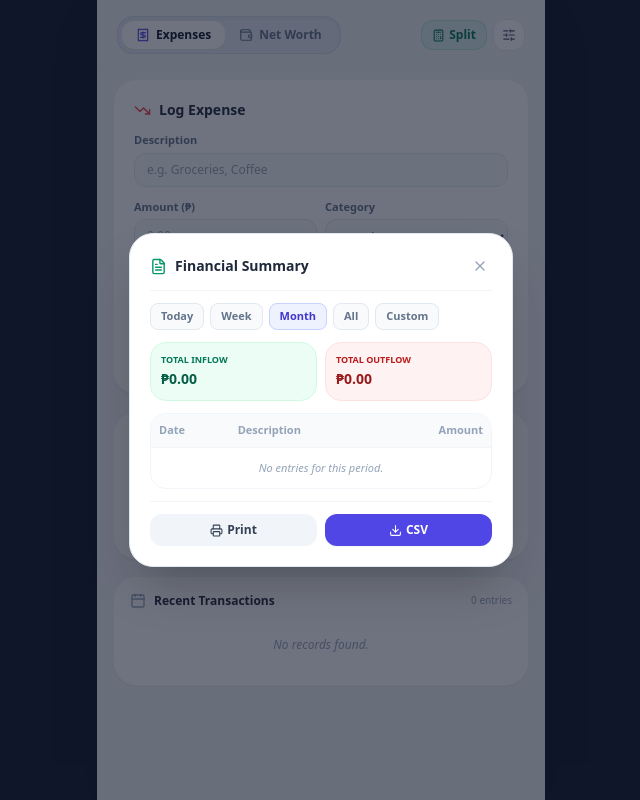
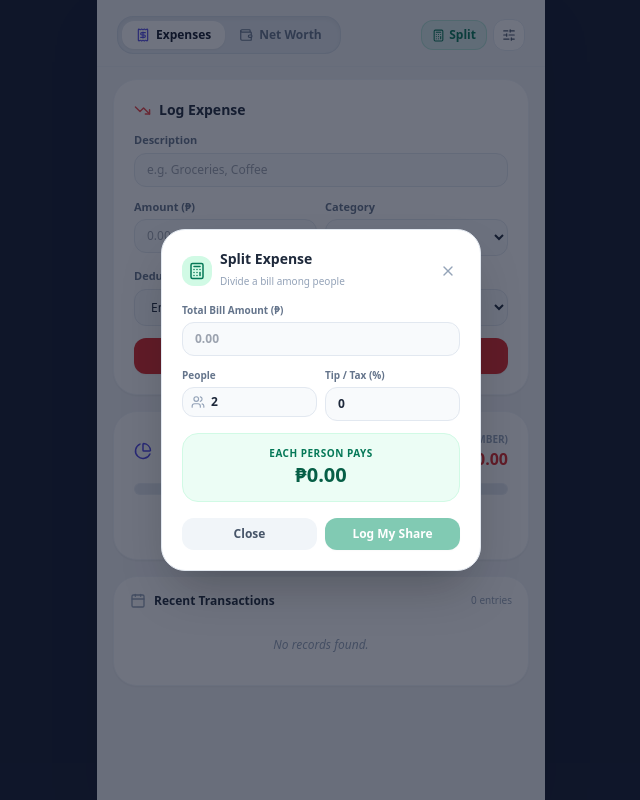
Before and after one commit to Lex-Suuu/Salary-Tracker, a React (Vite) app: page / in a window 1280 px wide. Both pictures are taken after a click on the button "Split". Shown: the whole page, without its empty margins (319-959 px from the left). Built offline with nearby package versions, Linux system fonts and the light colour scheme.

Commit message:
Fix reset data to set all account balances and net worth to 0, and add real Split bill calculator

```diff
--- a/src/App.jsx
+++ b/src/App.jsx
@@ -24,8 +24,8 @@ import {
   SlidersHorizontal,
   ChevronRight,
   Archive,
-  ArrowRightLeft,
-  RotateCcw
+  RotateCcw,
+  Users
 } from 'lucide-react';
 
 const INITIAL_EXPENSE_CATEGORIES = [
@@ -47,26 +47,27 @@ const CATEGORY_COLORS = [
 
 const FILTER_TABS = ['All', 'Wallet', 'Savings', 'MP2 Savings', 'Credit', 'Loans', 'Closed'];
 
+const DEFAULT_ACCOUNTS = [
+  { id: 'acc_gotyme', name: 'Emergency Fund', bankName: 'GO', balance: 0, category: 'Wallet', iconColor: 'bg-emerald-500 text-white', isClosed: false },
+  { id: 'acc_bdo', name: 'Emergency Fund', bankName: 'BDO', balance: 0, category: 'Savings', iconColor: 'bg-blue-900 text-amber-400', isClosed: false },
+  { id: 'acc_bpi', name: 'Savings', bankName: 'BPI', balance: 0, category: 'Savings', iconColor: 'bg-red-700 text-white', isClosed: false },
+  { id: 'acc_mp2', name: 'Retirement Fund', bankName: 'MP2', balance: 0, category: 'MP2 Savings', iconColor: 'bg-indigo-900 text-white', isClosed: false },
+  { id: 'acc_maya_sa', name: 'SA/TD/Personal Goal', bankName: 'maya', balance: 0, category: 'Savings', iconColor: 'bg-black text-emerald-400', isClosed: false },
+  { id: 'acc_gcash', name: 'Gfund/Invest', bankName: 'G)', balance: 0, category: 'Wallet', iconColor: 'bg-blue-600 text-white', isClosed: false },
+  { id: 'acc_crypto', name: 'Fund/Stocks/Crypto', bankName: 'maya', balance: 0, category: 'Wallet', iconColor: 'bg-black text-emerald-400', isClosed: false },
+  { id: 'acc_gold', name: 'Gold', bankName: '💍', balance: 0, category: 'Asset', iconColor: 'bg-emerald-100 text-emerald-700', isClosed: false }
+];
+
 export default function App() {
-  // Automatically opens on Expenses every time the app loads
   const [mainTab, setMainTab] = useState('expenses');
   const [activeCategoryFilter, setActiveCategoryFilter] = useState('All');
 
   const [accounts, setAccounts] = useState(() => {
     try {
       const saved = localStorage.getItem('salary_tracker_accounts_v2');
-      return saved ? JSON.parse(saved) : [
-        { id: 'acc_gotyme', name: 'Emergency Fund', bankName: 'GO', balance: 201218.62, category: 'Wallet', iconColor: 'bg-emerald-500 text-white', isClosed: false },
-        { id: 'acc_bdo', name: 'Emergency Fund', bankName: 'BDO', balance: 200391.93, category: 'Savings', iconColor: 'bg-blue-900 text-amber-400', isClosed: false },
-        { id: 'acc_bpi', name: 'Savings', bankName: 'BPI', balance: 105797.76, category: 'Savings', iconColor: 'bg-red-700 text-white', isClosed: false },
-        { id: 'acc_mp2', name: 'Retirement Fund', bankName: 'MP2', balance: 240414.30, category: 'MP2 Savings', iconColor: 'bg-indigo-900 text-white', isClosed: false },
-        { id: 'acc_maya_sa', name: 'SA/TD/Personal Goal', bankName: 'maya', balance: 406651.62, category: 'Savings', iconColor: 'bg-black text-emerald-400', isClosed: false },
-        { id: 'acc_gcash', name: 'Gfund/Invest', bankName: 'G)', balance: 350338.43, category: 'Wallet', iconColor: 'bg-blue-600 text-white', isClosed: false },
-        { id: 'acc_crypto', name: 'Fund/Stocks/Crypto', bankName: 'maya', balance: 496493.00, category: 'Wallet', iconColor: 'bg-black text-emerald-400', isClosed: false },
-        { id: 'acc_gold', name: 'Gold', bankName: '💍', balance: 430000.00, category: 'Asset', iconColor: 'bg-emerald-100 text-emerald-700', isClosed: false }
-      ];
+      return saved ? JSON.parse(saved) : DEFAULT_ACCOUNTS;
     } catch {
-      return [];
+      return DEFAULT_ACCOUNTS;
     }
   });
 
@@ -103,6 +104,12 @@ export default function App() {
   const [reportRange, setReportRange] = useState('ALL');
   const [customStartDate, setCustomStartDate] = useState('');
   const [customEndDate, setCustomEndDate] = useState('');
+
+  // Split Calculator Modal State
+  const [showSplitModal, setShowSplitModal] = useState(false);
+  const [splitBillAmount, setSplitBillAmount] = useState('');
+  const [splitPeopleCount, setSplitPeopleCount] = useState('2');
+  const [splitTipPercent, setSplitTipPercent] = useState('0');
 
   // Expense form state
   const [desc, setDesc] = useState('');
@@ -321,6 +328,21 @@ export default function App() {
     setSelectedAccount(null);
   };
 
+  // FULL RESET DATA: Resets all account balances, ledger records, and Net Worth to 0
+  const handleFullResetData = () => {
+    setShowSettingsMenu(false);
+    if (window.confirm('Are you sure you want to completely RESET ALL DATA? All account balances, transactions, and net worth will be set to ₱0.00.')) {
+      const resetAccounts = DEFAULT_ACCOUNTS.map(a => ({ ...a, balance: 0, isClosed: false }));
+      setAccounts(resetAccounts);
+      setTransactions([]);
+      localStorage.removeItem('salary_tracker_accounts_v2');
+      localStorage.removeItem('salary_tracker_ledger');
+      localStorage.removeItem('salary_tracker_accounts');
+      localStorage.removeItem('salary_tracker_hidden_accounts');
+      showToast('All accounts and net worth have been reset to ₱0.00');
+    }
+  };
+
   const handleAddExpense = (e) => {
     e.preventDefault();
     const amt = parseFloat(expenseAmount);
@@ -450,6 +472,24 @@ export default function App() {
     link.remove();
   };
 
+  // Split Calculations
+  const billVal = parseFloat(splitBillAmount) || 0;
+  const numPeople = Math.max(1, parseInt(splitPeopleCount) || 1);
+  const tipPct = parseFloat(splitTipPercent) || 0;
+  const tipAmount = billVal * (tipPct / 100);
+  const totalWithTip = billVal + tipAmount;
+  const perPersonShare = totalWithTip / numPeople;
+
+  const handleApplySplitToExpense = () => {
+    if (perPersonShare <= 0) return;
+    setDesc(`Split Bill (${numPeople} people)`);
+    setExpenseAmount(perPersonShare.toFixed(2));
+    setCategory('Food & Groceries');
+    setShowSplitModal(false);
+    setMainTab('expenses');
+    showToast(`Filled ₱${perPersonShare.toFixed(2)} into Log Expense form`);
+  };
+
   const transferTargets = accounts.filter((a) => !a.isClosed && a.id !== selectedAccount?.id);
 
   return (
@@ -506,10 +546,7 @@ export default function App() {
             {/* Quick Action Tools: Split & Settings */}
             <div className="flex items-center space-x-1.5" ref={settingsMenuRef}>
               <button
-                onClick={() => {
-                  setReportRange('MONTH');
-                  setShowReportModal(true);
-                }}
+                onClick={() => setShowSplitModal(true)}
                 className="flex items-center gap-1 px-2.5 py-1.5 bg-emerald-500/10 text-emerald-700 border border-emerald-500/20 rounded-xl text-xs font-semibold hover:bg-emerald-500/20 active:scale-95 transition-all"
               >
                 <Calculator size={13} />
@@ -550,13 +587,7 @@ export default function App() {
                   <div className="border-t border-slate-100 my-1"></div>
 
                   <button
-                    onClick={() => {
-                      setShowSettingsMenu(false);
-                      if (window.confirm('Reset all ledger data and restore defaults?')) {
-                        localStorage.clear();
-                        window.location.reload();
-                      }
-                    }}
+                    onClick={handleFullResetData}
                     className="w-full text-left px-3.5 py-2 text-xs font-semibold text-red-600 hover:bg-red-50 flex items-center gap-2 transition-colors"
                   >
                     <Trash2 size={13} className="text-red-500" /> Reset All Data
@@ -570,7 +601,7 @@ export default function App() {
         {/* Content Body */}
         <main className="flex-1 px-4 pt-3 space-y-4">
 
-          {/* EXPENSES & LEDGER VIEW (Opens automatically first) */}
+          {/* EXPENSES & LEDGER VIEW */}
           {mainTab === 'expenses' && (
             <div className="space-y-4">
               {/* Daily Warning Alert */}
@@ -842,6 +873,99 @@ export default function App() {
         </main>
       </div>
 
+      {/* Split Bill Calculator Modal */}
+      {showSplitModal && (
+        <div className="fixed inset-0 z-50 bg-slate-900/60 backdrop-blur-xs flex items-center justify-center p-4">
+          <div className="bg-white rounded-3xl max-w-xs w-full p-5 shadow-2xl border border-slate-200 animate-in fade-in zoom-in-95 duration-150">
+            <div className="flex justify-between items-center mb-3">
+              <div className="flex items-center gap-2">
+                <div className="p-1.5 bg-emerald-100 text-emerald-700 rounded-xl">
+                  <Calculator size={18} />
+                </div>
+                <div>
+                  <h4 className="text-sm font-bold text-slate-800 leading-tight">Split Expense</h4>
+                  <span className="text-[10px] text-slate-400">Divide a bill among people</span>
+                </div>
+              </div>
+              <button onClick={() => setShowSplitModal(false)} className="p-1 text-slate-400 hover:text-slate-600">
+                <X size={16} />
+              </button>
+            </div>
+
+            <div className="space-y-3">
+              <div>
+                <label className="text-[10px] font-bold text-slate-500 block mb-1">Total Bill Amount (₱)</label>
+                <input
+                  type="number"
+                  step="0.01"
+                  placeholder="0.00"
+                  value={splitBillAmount}
+                  onChange={(e) => setSplitBillAmount(e.target.value)}
+                  className="w-full px-3 py-2 border border-slate-200 rounded-xl text-xs bg-slate-50 focus:bg-white focus:outline-none focus:ring-2 focus:ring-emerald-500 font-bold"
+                />
+              </div>
+
+              <div className="grid grid-cols-2 gap-2">
+                <div>
+                  <label className="text-[10px] font-bold text-slate-500 block mb-1">People</label>
+                  <div className="flex items-center border border-slate-200 rounded-xl bg-slate-50 px-2 py-1.5">
+                    <Users size={14} className="text-slate-400 mr-1.5 shrink-0" />
+                    <input
+                      type="number"
+                      min="1"
+                      value={splitPeopleCount}
+                      onChange={(e) => setSplitPeopleCount(e.target.value)}
+                      className="w-full bg-transparent text-xs font-bold focus:outline-none"
+                    />
+                  </div>
+                </div>
+
+                <div>
+                  <label className="text-[10px] font-bold text-slate-500 block mb-1">Tip / Tax (%)</label>
+                  <input
+                    type="number"
+                    min="0"
+                    placeholder="0"
+                    value={splitTipPercent}
+                    onChange={(e) => setSplitTipPercent(e.target.value)}
+                    className="w-full px-3 py-2 border border-slate-200 rounded-xl text-xs bg-slate-50 focus:bg-white focus:outline-none focus:ring-2 focus:ring-emerald-500 font-bold"
+                  />
+                </div>
+              </div>
+
+              {/* Per Person Calculated Share Banner */}
+              <div className="p-3 bg-emerald-50 border border-emerald-100 rounded-2xl text-center mt-2">
+                <span className="text-[10px] text-emerald-700 uppercase font-bold tracking-wider block">Each Person Pays</span>
+                <span className="text-xl font-extrabold text-emerald-800">{formatCurrency(perPersonShare)}</span>
+                {tipAmount > 0 && (
+                  <span className="text-[9px] text-emerald-600 block mt-0.5">
+                    Includes {formatCurrency(tipAmount)} tip ({formatCurrency(totalWithTip)} total)
+                  </span>
+                )}
+              </div>
+
+              <div className="flex gap-2 pt-1">
+                <button
+                  type="button"
+                  onClick={() => setShowSplitModal(false)}
+                  className="w-1/2 py-2 text-xs font-semibold text-slate-600 bg-slate-100 hover:bg-slate-200 rounded-xl transition-all"
+                >
+                  Close
+                </button>
+                <button
+                  type="button"
+                  onClick={handleApplySplitToExpense}
+                  disabled={perPersonShare <= 0}
+                  className="w-1/2 py-2 text-xs font-bold text-white bg-emerald-600 hover:bg-emerald-700 disabled:opacity-50 rounded-xl transition-all shadow-sm active:scale-95"
+                >
+                  Log My Share
+                </button>
+              </div>
+            </div>
+          </div>
+        </div>
+      )}
+
       {/* Account Balance Action Modal */}
       {selectedAccount && (
         <div className="fixed inset-0 z-50 bg-slate-900/60 backdrop-blur-xs flex items-center justify-center p-4">
@@ -1097,7 +1221,7 @@ export default function App() {
         </div>
       )}
 
-      {/* Financial Summary & Split Report Modal */}
+      {/* Financial Summary & Export Modal */}
       {showReportModal && (
         <div className="fixed inset-0 z-50 bg-slate-900/60 backdrop-blur-xs flex items-center justify-center p-4">
           <div className="bg-white rounded-3xl max-w-sm w-full p-5 shadow-2xl border border-slate-200 max-h-[85vh] flex flex-col justify-between">
```
